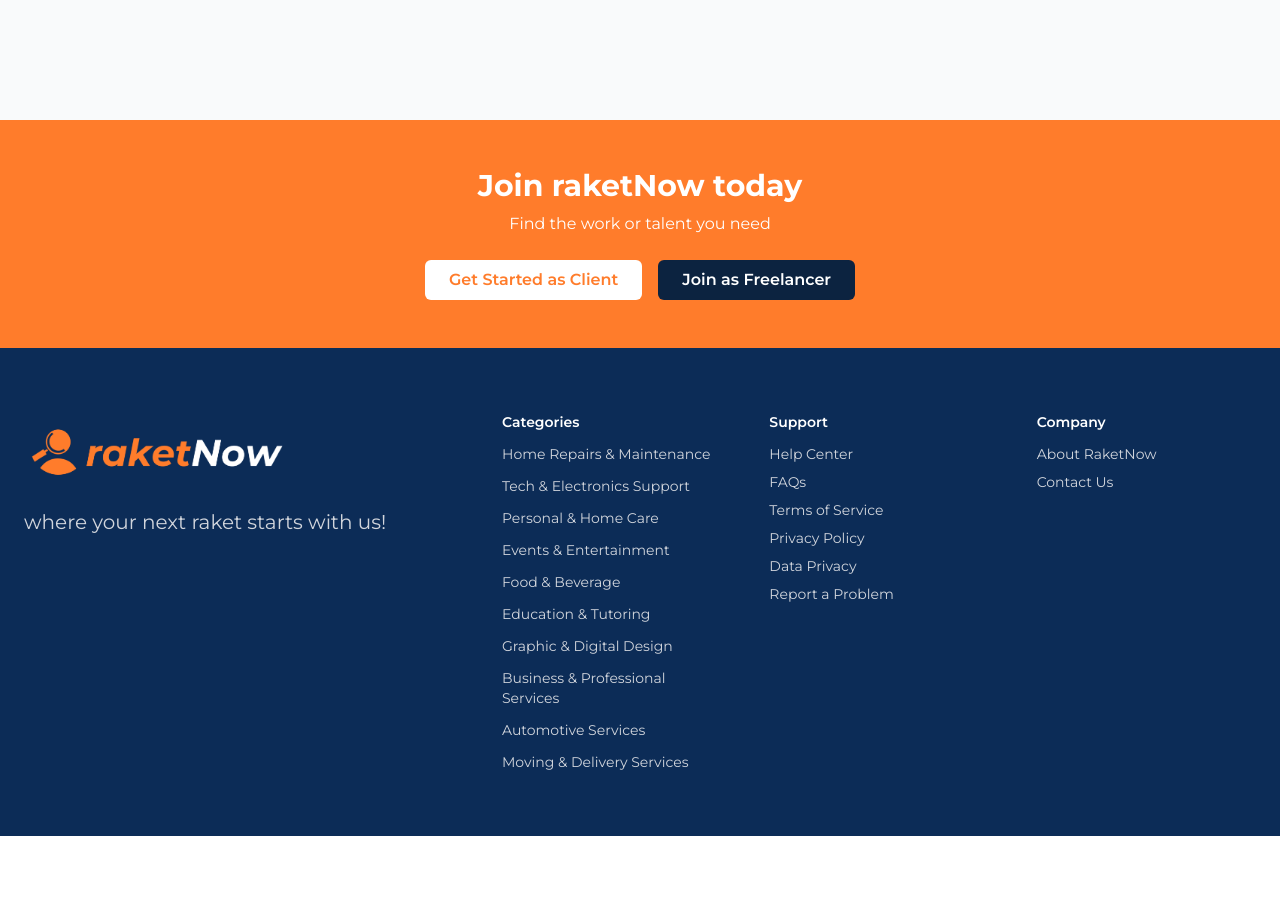
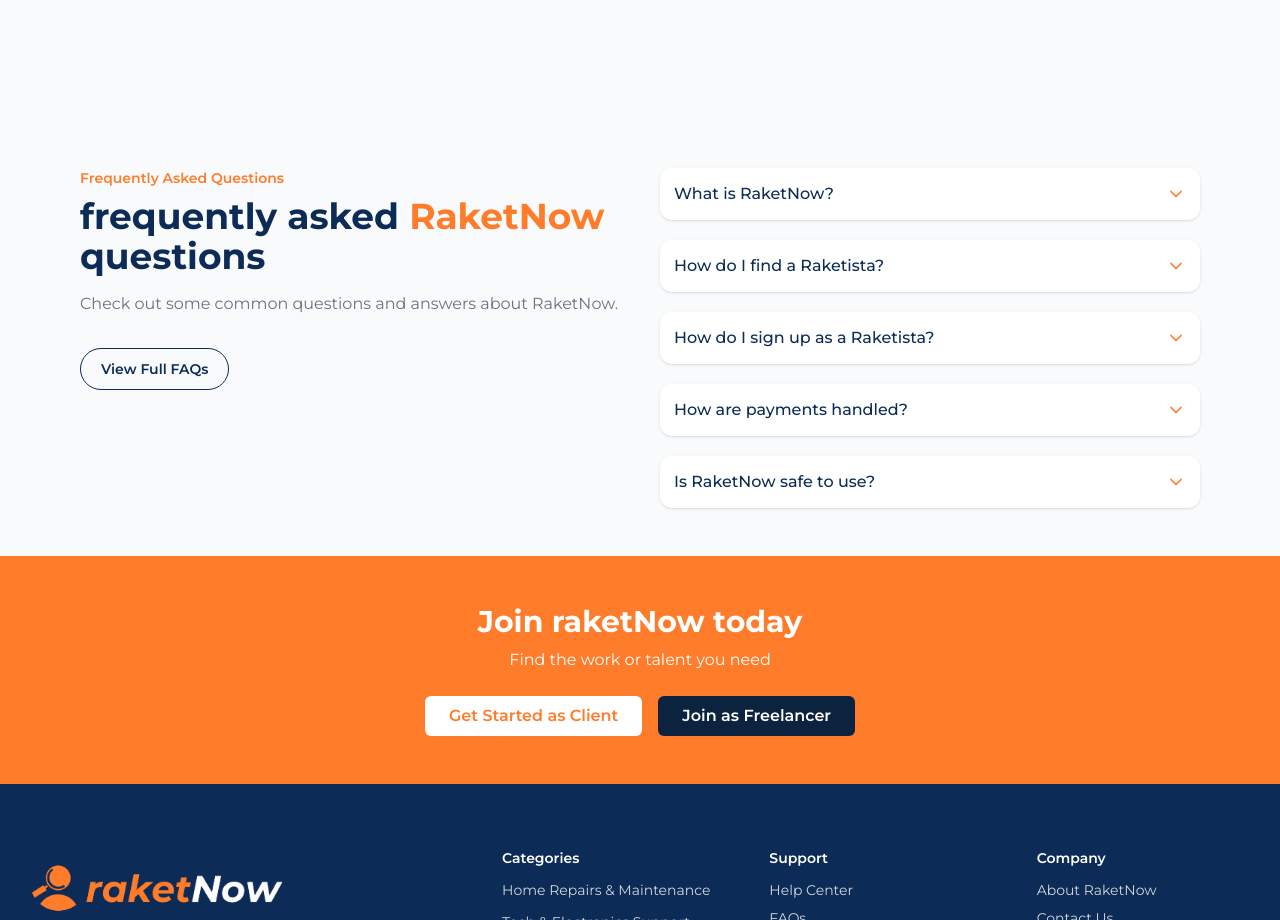
Before and after one commit to RakPaperScissors/RaketNow, a React (Vite) app in the folder frontend/: page / in a window 1280 px wide. Shown: the part 1700-2620 px from the top of the page. Before the commit the page ends 2536 px from the top, so only its background shows below. Built offline with nearby package versions, Linux system fonts and the light colour scheme.

Commit message:
feat: added faqs section

```diff
--- /dev/null
+++ b/frontend/src/components/Faqs.jsx
@@ -0,0 +1,97 @@
+import React, { useState } from 'react';
+import { ChevronDown, ChevronUp } from 'lucide-react';
+
+const faqs = [
+    {
+        question: 'What is RaketNow?',
+        answer:
+            'RaketNow is a platform that connects clients with skilled freelancers, also known as “Raketistas,” for a wide range of services. Clients can find help for various tasks, while Raketistas can showcase their skills and get hired for gigs.',
+    },
+    {
+        question: 'How do I find a Raketista?',
+        answer:
+            'Clients can browse categories, check Raketista profiles, and directly reach out for services. Ratings and past jobs help in making informed choices.',
+    },
+    {
+        question: 'How do I sign up as a Raketista?',
+        answer:
+            'You can sign up as a Raketista by creating an account and selecting your skillsets. Add a bio, upload photos of past work, and optionally upload certifications for verification. You can also sign up for multiple service categories.',
+    },
+    {
+        question: 'How are payments handled?',
+        answer:
+            'RaketNow does not hold or process payments. All transactions happen directly between the client and the Raketista.',
+    },
+    {
+        question: 'Is RaketNow safe to use?',
+        answer:
+            'Yes. Raketistas can showcase verified certifications, government IDs, and client ratings. Clients can also leave feedback for future users.',
+    },
+];
+
+const FAQSection = () => {
+    const [openIndex, setOpenIndex] = useState(null);
+
+    const toggle = (index) => {
+        setOpenIndex(openIndex === index ? null : index);
+    };
+
+    return (
+        <section className="w-full bg-[#F9FAFB]">
+            <div className="max-w-[1600px] mx-auto px-4 sm:px-6 md:px-10 lg:px-16 xl:px-20 py-12 text-[#0C2C57]">
+                <div className="flex flex-col-reverse lg:flex-row-reverse lg:justify-between gap-10">
+                    {/* Dropdowns */}
+                    <div className="flex-1 space-y-5">
+                        {faqs.map((faq, index) => (
+                            <div
+                                key={index}
+                                className={`rounded-xl p-3.5 shadow-sm transition-all duration-300 bg-white`}
+                            >
+                                <button
+                                    onClick={() => toggle(index)}
+                                    className="w-full flex justify-between items-center text-left font-medium"
+                                >
+                                    {faq.question}
+                                    {openIndex === index ? (
+                                        <ChevronUp className="w-5 h-5 text-[#FF7C2B]" />
+                                    ) : (
+                                        <ChevronDown className="w-5 h-5 text-[#FF7C2B]" />
+                                    )}
+                                </button>
+                                <div
+                                    className={`overflow-hidden transition-all duration-500 ease-in-out ${openIndex === index ? 'max-h-40 opacity-100 mt-3' : 'max-h-0 opacity-0'
+                                        }`}
+                                >
+                                    <p className="text-sm text-gray-700">{faq.answer}</p>
+                                </div>
+                            </div>
+                        ))}
+                    </div>
+
+                    {/* Text */}
+                    <div className="flex-1">
+                        <p className="text-sm font-semibold text-[#FF7C2B] mb-2">Frequently Asked Questions</p>
+                        <h2 className="text-3xl sm:text-4xl font-bold mb-4">
+                            frequently asked <span className="text-[#FF7C2B]">RaketNow</span> questions
+                        </h2>
+                        <p className="text-base text-gray-500 mb-8">
+                            Check out some common questions and answers about RaketNow.
+                        </p>
+
+                        <a
+                            href="/faqs"
+                            className="inline-block border-1 border-[#0C2C57] text-[#0C2C57] font-semibold px-5 py-2.5 rounded-full text-sm hover:bg-[#0C2C57] hover:text-white active:scale-95 transition-colors duration-300"
+                        >
+                            View Full FAQs
+                        </a>
+                    </div>
+
+
+
+                </div>
+            </div>
+        </section>
+    );
+};
+
+export default FAQSection;
--- a/frontend/src/pages/Landing.jsx
+++ b/frontend/src/pages/Landing.jsx
@@ -5,6 +5,7 @@
 import AppWorks from "../components/AppWorks";
 import Hero from "../components/Hero";
 import AdBanner from "../components/AdBanner";
+import Faqs from "../components/Faqs";
 
 function Landing() {
   return (
@@ -13,6 +14,7 @@
       {/* <main className="py-10 px-4 bg-gray-50 min-h-[80vh]"> */}
       <CardList />
       <AppWorks />
+      <Faqs />
       <AdBanner />
       {/* </main> */}
     </div>
```
